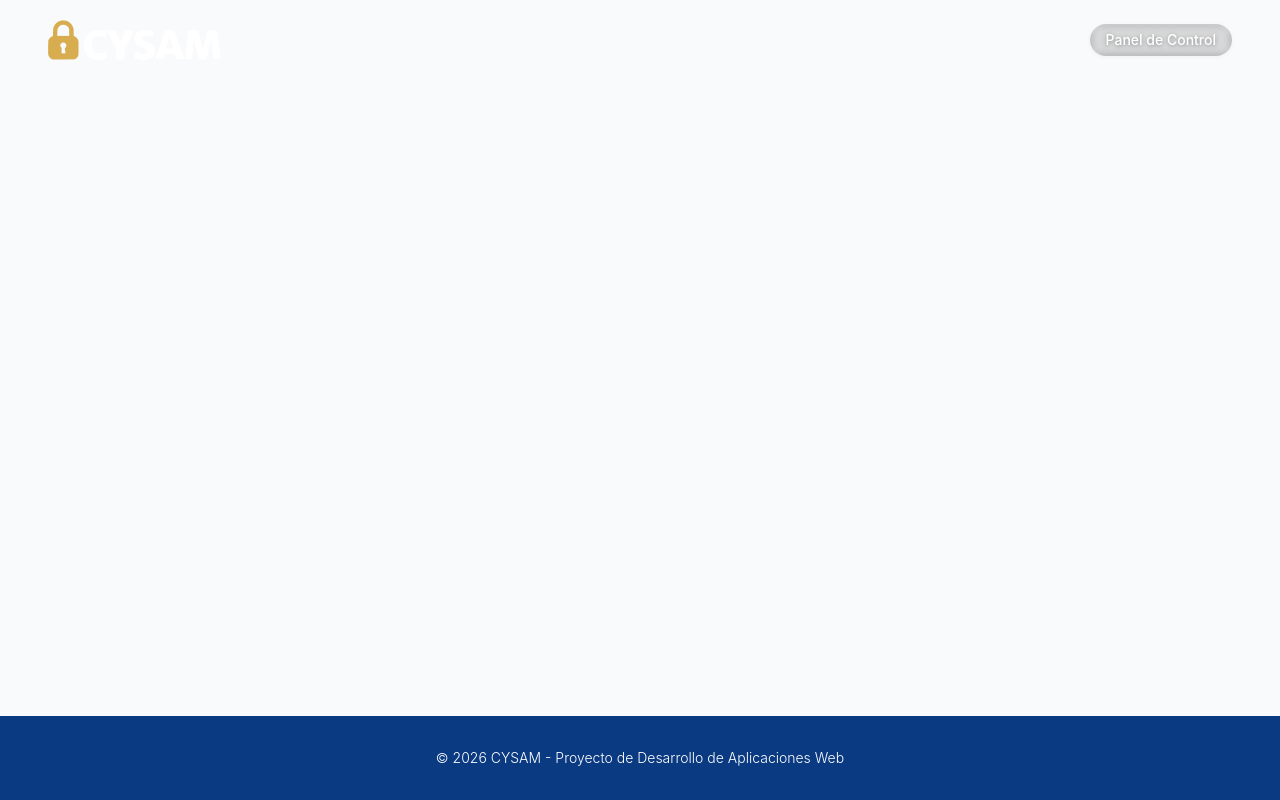
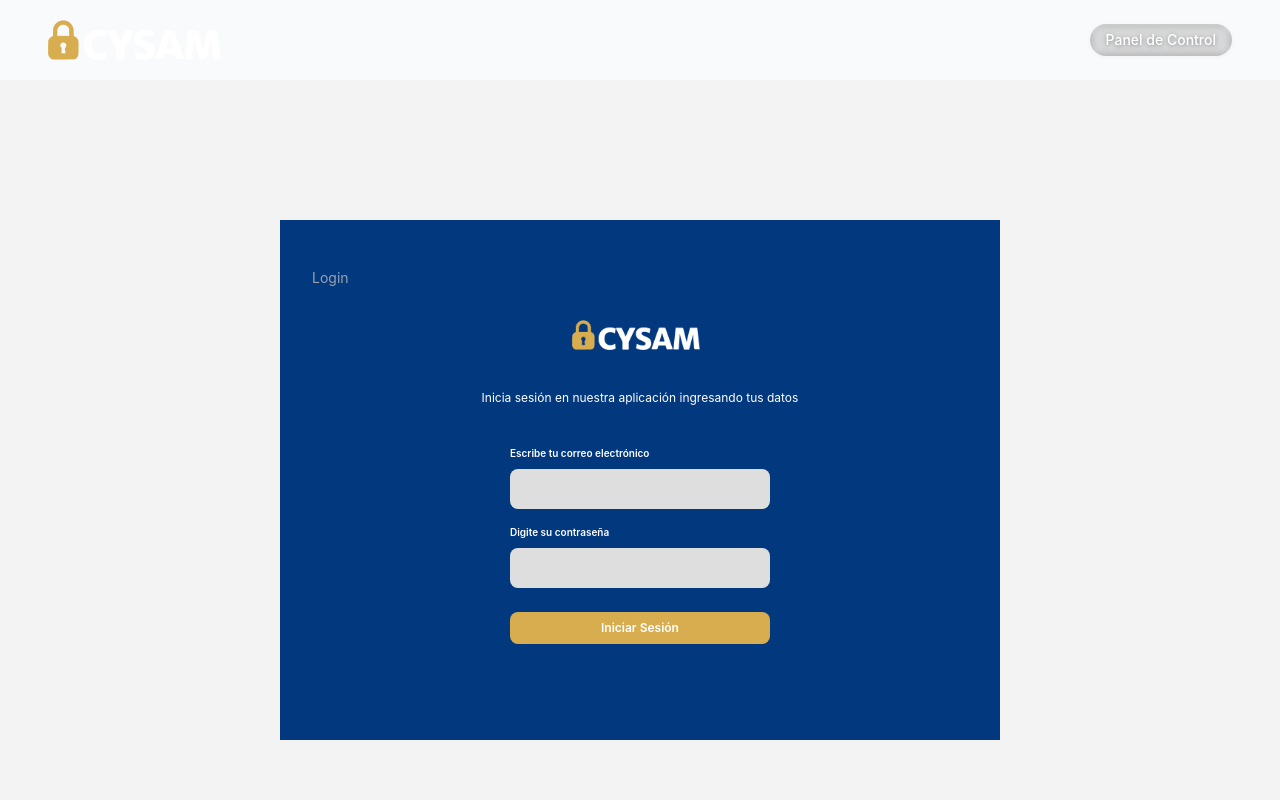
Before and after one commit to sohpiaarguedas/CYSAM, a React (Vite) app: page /login in a window 1280 px wide. Shown: the top 800 px of the page. Built offline with nearby package versions, Linux system fonts and the light colour scheme.

Commit message:
Se implementó el Log in y el Register, además se creó un componente reciclable para manejar ambos formularios

```diff
--- a/src/App.tsx
+++ b/src/App.tsx
@@ -4,6 +4,8 @@ import { MainLayout } from "./layouts/MainLayout";
 import ArticleDetail from "./pages/articleDetail";
 import { Principal } from "./pages/principal";
 import { articleService } from "./services/articleService";
+import Login from "./pages/LogIn";
+import Register from "./pages/Register";
 
 function App() {
   const articles = articleService.getAllArticles();
@@ -17,6 +19,10 @@ function App() {
       <MainLayout>
         <Routes>
           <Route path="/" element={<Principal />} />
+
+          <Route path="/login" element={<Login/>}/>
+
+          <Route path="/register" element={<Register/>}/>
 
           <Route
             path="/articulos/:id"
--- /dev/null
+++ b/src/components/AuthForm.tsx
@@ -0,0 +1,53 @@
+
+type AuthField={
+    name:string;
+    label: string;
+    type:string;
+};
+
+type AuthFormProps = {
+    title: string;
+    subtitle: string;
+    fields: AuthField[];
+    buttonText: string;
+};
+
+const AuthForm = ({title,subtitle,fields,buttonText}:AuthFormProps)=>{
+    return(
+        <div className="min-h-screen bg-[#f3f3f3] flex items-center justify-center px-6">
+            <div className="w-full max-w-[720px] min-h-[520px] bg-[#02387E] flex flex-col items-center px-8 py-12">
+                <h1 className="mb-8 text-sm text-gray-400 self-start">
+                    {title}
+                </h1>
+                <div className="mb-10 flex items-center gap-2">
+
+                    <img src="/CysamLogo.png" alt="Logo Cysam" className="w-32 h-auto" />
+
+                    <h2>
+
+                    </h2>
+                </div>
+
+                <p className="mb-10 text-center text-xs text-white">{subtitle}</p>
+
+                <div className="w-full max-w-[260px] flex flex-col gap-4">
+                    {fields.map((field)=>(
+                        <div key={field.name} className='flex flex-col gap-2'>
+                            <label htmlFor={field.name} className='text-[10px] text-white font-semibold'>{field.label}</label>
+                            <input
+                                id={field.name}
+                                name = {field.name}
+                                type={field.type}
+                                className="h-10 rounded-lg bg-[#dedede] px-3 text-sm outline-none"
+                            />
+                        </div>
+                    ))}
+
+                    <button type='button' className='mt-2 h-8 rounded-lg bg-[#D7AD4F] text-xs font-semibold text-white hover:bg-[#051F41]'>{buttonText}</button>
+                </div>
+            </div>
+        </div>
+    );
+}
+
+export default AuthForm
--- /dev/null
+++ b/src/pages/LogIn.tsx
@@ -0,0 +1,27 @@
+import AuthForm from "../components/AuthForm";
+
+const LoginFields = [
+    {
+        name: "email",
+        label: "Escribe tu correo electrónico",
+        type: "email",
+    },
+    {
+        name: "password",
+        label: "Digite su contraseña",
+        type: "password",
+    }
+];
+
+const Login = () =>{
+    return(
+        <AuthForm
+            title="Login"
+            subtitle="Inicia sesión en nuestra aplicación ingresando tus datos"
+            fields={LoginFields}
+            buttonText="Iniciar Sesión"
+        />
+    );
+};
+
+export default Login
--- /dev/null
+++ b/src/pages/Register.tsx
@@ -0,0 +1,37 @@
+import AuthForm from "../components/AuthForm";
+
+const RegisterFields = [
+    {
+        name: "Username",
+        label: "Nombre de Usuario",
+        type: "text",
+    },
+    {
+        name: "email",
+        label: "Correo Electrónico",
+        type: "email",
+    },
+    {
+        name: "password",
+        label: "Contraseña",
+        type: "password",
+    },
+    {
+        name: "confirmpassword",
+        label: "Confirmar Contraseña",
+        type: "password",
+    },
+];
+
+const Register = () => {
+    return(
+        <AuthForm
+            title="Sign Up"
+            subtitle="Regístrate en nuestra aplicación ingresando tus datos"
+            fields={RegisterFields}
+            buttonText="Registrarse"
+        />
+    );
+};
+
+export default Register
```
